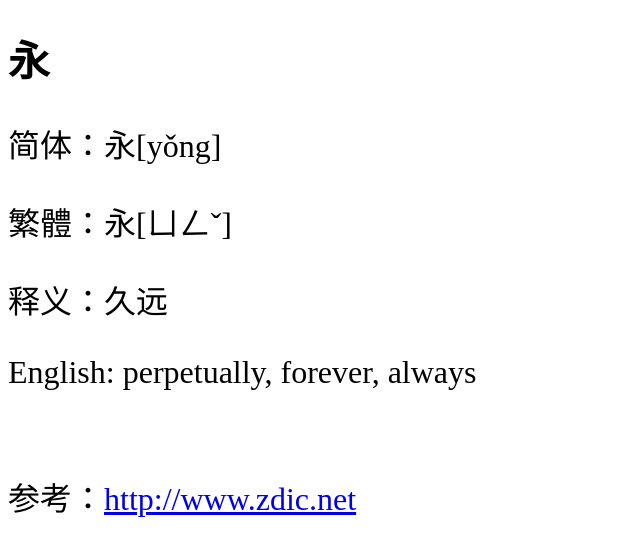
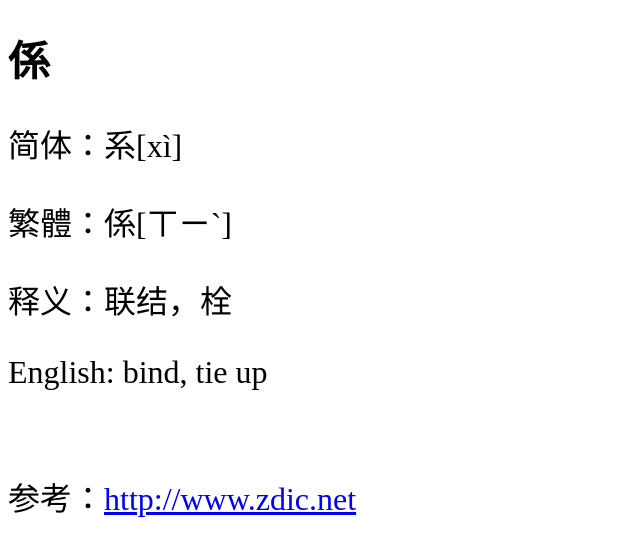
Before and after one commit to shengzhe/livecalligraphy, a Jekyll site: the page built from _posts/2012-08-31-LanTing-193.html, in a window 1280 px wide. Shown: the top 556 px of the page, without its empty margins (0-640 px from the left). Built offline with Jekyll 4.4.1, drawn with Linux system fonts in a browser that asks for light colours; Markdown is read by kramdown in place of the engine named in the settings.

Commit message:
Update 2012-08-31-LanTing-193.html

```diff
--- a/_posts/2012-08-31-LanTing-193.html
+++ b/_posts/2012-08-31-LanTing-193.html
@@ -1,11 +1,11 @@
 ---
 layout: default
-title: 兰亭集序第1个字 (1st character of Lan Ting)
+title: 兰亭集序第193个字 (193rd character of Lan Ting)
 ---
-<h1>永</h1>
-<p>简体：永[yǒng]</p>
-<p>繁體：永[ㄩㄥˇ]</p>
-<p>释义：久远</p>
-<p>English: perpetually, forever, always</p>
+<h1>係</h1>
+<p>简体：系[xì]</p>
+<p>繁體：係[ㄒㄧˋ]</p>
+<p>释义：联结，栓</p>
+<p>English: bind, tie up</p>
 <br/>
-<p>参考：<a href="http://www.zdic.net/zd/zi/ZdicE6ZdicB0ZdicB8.htm">http://www.zdic.net</a></p>
+<p>参考：<a href="http://www.zdic.net/z/20/js/7CFB.htm">http://www.zdic.net</a></p>
```
